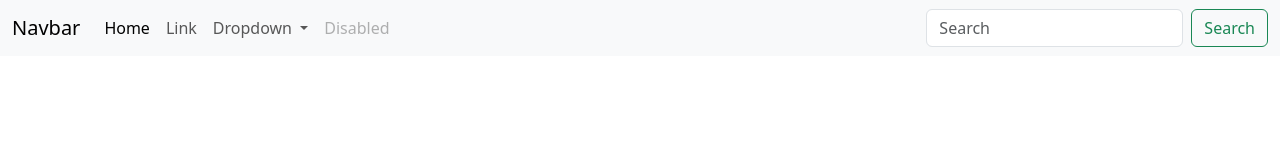
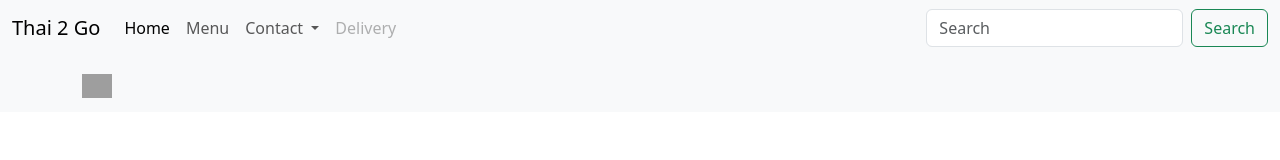
Before and after one commit to Pinnmookthanida/Thai-2-Go, a plain HTML site: page index.html in a window 1280 px wide. Drawn offline with Linux system fonts and the light colour scheme; grey boxes are pictures that could not be loaded.

Commit message:
change navbar

```diff
--- a/index.html
+++ b/index.html
@@ -10,7 +10,7 @@
 
 <nav class="navbar navbar-expand-lg bg-body-tertiary">
     <div class="container-fluid">
-      <a class="navbar-brand" href="#">Navbar</a>
+      <a class="navbar-brand" href="#">Thai 2 Go</a>
       <button class="navbar-toggler" type="button" data-bs-toggle="collapse" data-bs-target="#navbarSupportedContent" aria-controls="navbarSupportedContent" aria-expanded="false" aria-label="Toggle navigation">
         <span class="navbar-toggler-icon"></span>
       </button>
@@ -20,21 +20,19 @@
             <a class="nav-link active" aria-current="page" href="#">Home</a>
           </li>
           <li class="nav-item">
-            <a class="nav-link" href="#">Link</a>
+            <a class="nav-link" href="#">Menu</a>
           </li>
           <li class="nav-item dropdown">
             <a class="nav-link dropdown-toggle" href="#" role="button" data-bs-toggle="dropdown" aria-expanded="false">
-              Dropdown
+              Contact
             </a>
             <ul class="dropdown-menu">
-              <li><a class="dropdown-item" href="#">Action</a></li>
-              <li><a class="dropdown-item" href="#">Another action</a></li>
-              <li><hr class="dropdown-divider"></li>
-              <li><a class="dropdown-item" href="#">Something else here</a></li>
+              <li><a class="dropdown-item" href="#">Location</a></li>
+              <li><a class="dropdown-item" href="#">Map</a></li>
             </ul>
           </li>
           <li class="nav-item">
-            <a class="nav-link disabled">Disabled</a>
+            <a class="nav-link disabled">Delivery</a>
           </li>
         </ul>
         <form class="d-flex" role="search">
@@ -44,3 +42,10 @@
       </div>
     </div>
   </nav>
+  <nav class="navbar bg-body-tertiary">
+    <div class="container">
+      <a class="navbar-brand" href="#">
+        <img src="Thai Logo.png" alt="Bootstrap" width="30" height="24">
+      </a>
+    </div>
+  </nav>
```
